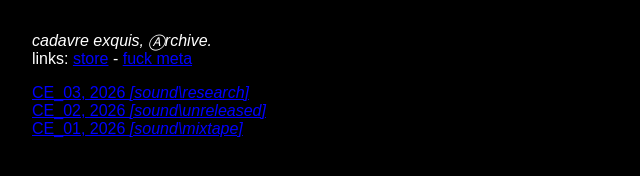
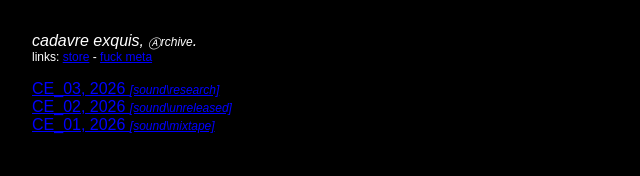
Before and after one commit to cadavreexquis-archive/cadavreexquis-archive.github.io, a plain HTML site: page index.html in a window 1280 px wide. Shown: the whole page, without its empty margins (0-640 px from the left). Drawn offline with Linux system fonts and the light colour scheme.

Commit message:
Fix font size property in .smol class

```diff
--- a/styles.css
+++ b/styles.css
@@ -15,7 +15,7 @@ a, a:hover, a:visited, a:hover {
 }
 
 .smol {
-	font: size 75%;
+	font-size: 75%;
 }
 
 #content {
```
